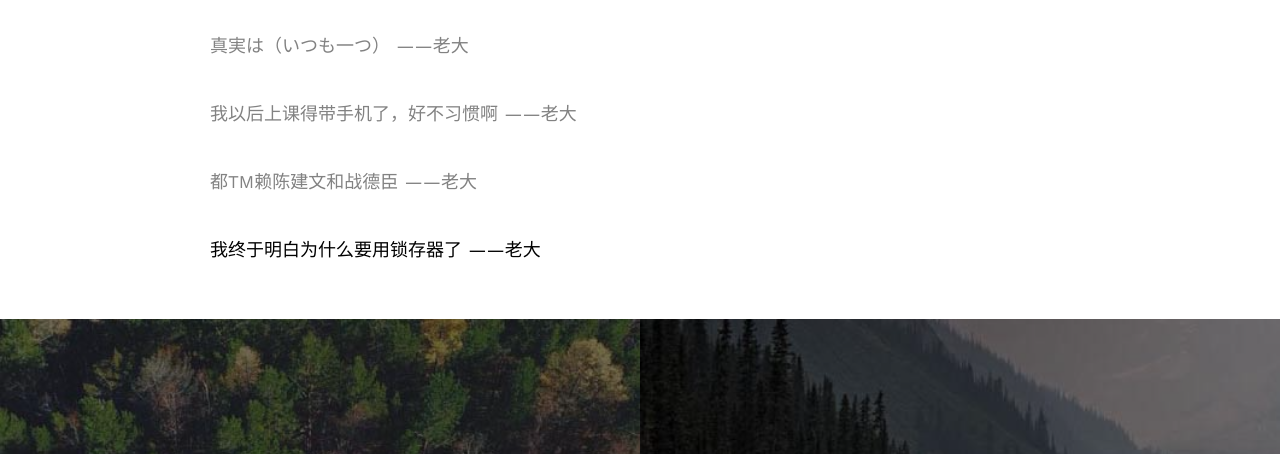
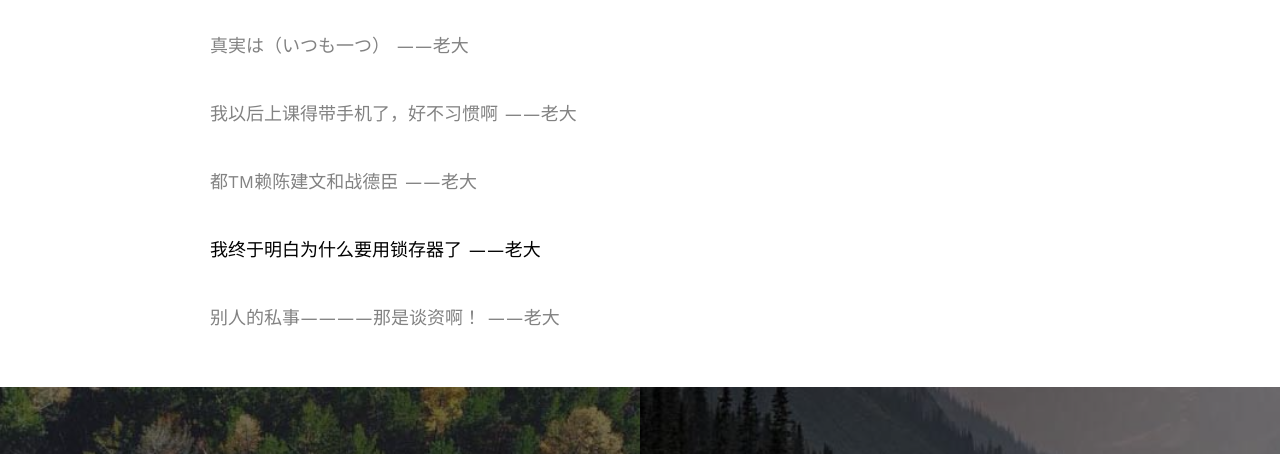
Before and after one commit to AyachiNene/AyachiNene.github.io, a plain HTML site: page single.html in a window 1280 px wide. Shown: the part 2627-3081 px from the top of the page. Drawn offline with nearby package versions, Linux system fonts and the light colour scheme; files whose address does not match are found by name.

Commit message:
Update single.html

```diff
--- a/single.html
+++ b/single.html
@@ -96,6 +96,7 @@
 						<p id=dialog30>我以后上课得带手机了，好不习惯啊 ——老大</p>
 						<p id=dialog31>都TM赖陈建文和战德臣 ——老大</p>
 						<p id=dialog32 title="垂死病中惊坐起"><a href = "dialog32.html">我终于明白为什么要用锁存器了 ——老大</a></p>
+						<p id=dialog33>别人的私事————那是谈资啊！ ——老大</p>
 					</div>
 				</div>
 
```
